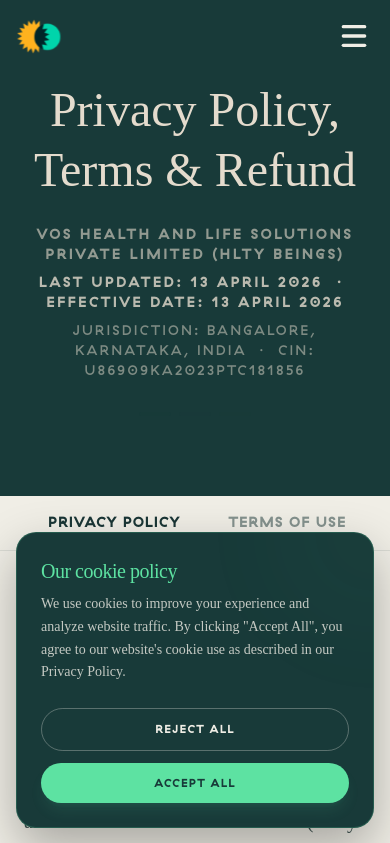
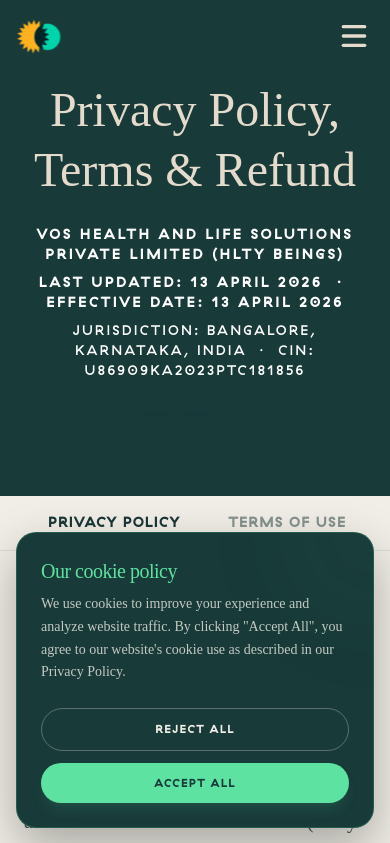
Before and after one commit to hsk-2004/Hlty.care_LandingPage, a Next.js app: page /privacy-policy in a window 390 px wide. Shown: the top 843 px of the page. Built offline with nearby package versions, Linux system fonts and the light colour scheme; a web font is replaced by a local one.

Commit message:
added items

```diff
--- a/app/privacy-policy/page.tsx
+++ b/app/privacy-policy/page.tsx
@@ -144,13 +144,13 @@
                             <h1 className="text-5xl lg:text-7xl font-normal font-jubilat text-[#E4DBCD] mb-6 leading-tight">
                                 Privacy Policy,<br />Terms & Refund
                             </h1>
-                            <p className="text-sm font-haptik font-bold uppercase tracking-[0.2em] text-[#E4DBCD]/60 mb-2">
+                            <p className="text-sm font-haptik font-bold uppercase tracking-[0.2em] text-white mb-2">
                                 VOS Health and Life Solutions Private Limited (Hlty Beings)
                             </p>
-                            <p className="text-sm font-haptik font-bold uppercase tracking-[0.2em] text-[#E4DBCD]/80 mb-2">
+                            <p className="text-sm font-haptik font-bold uppercase tracking-[0.2em] text-white mb-2">
                                 Last Updated: 13 April 2026 &nbsp;·&nbsp; Effective Date: 13 April 2026
                             </p>
-                            <p className="text-sm font-haptik uppercase tracking-[0.15em] text-[#E4DBCD]/50 mb-8">
+                            <p className="text-sm font-haptik uppercase tracking-[0.15em] text-white mb-8">
                                 Jurisdiction: Bangalore, Karnataka, India &nbsp;·&nbsp; CIN: U86909KA2023PTC181856
                             </p>
                             <div className="flex justify-center mt-4">
--- a/components/layout/Navbar.tsx
+++ b/components/layout/Navbar.tsx
@@ -72,7 +72,7 @@
             initial="visible"
             animate={(isOpen || isExploreOpen) ? "visible" : (hidden ? "hidden" : "visible")}
             transition={{ duration: 0.3, ease: "easeInOut" }}
-            className={`fixed top-0 left-0 w-full z-[100] flex justify-center items-center p-4 lg:py-4 lg:px-6 ${(isOpen || isExploreOpen) ? "bg-[#183A39]" : "transition-colors duration-300 " + (isDark ? "bg-[#183A39] lg:bg-transparent" : (scrolled ? "bg-background/80 backdrop-blur-md shadow-sm" : "bg-transparent"))
+            className={`fixed top-0 left-0 w-full z-[100] flex justify-center items-center p-4 lg:py-4 lg:px-6 ${(isOpen || isExploreOpen) ? "bg-[#183A39]" : "transition-colors duration-300 " + (isDark ? (bgTransparent ? "bg-transparent" : "bg-[#183A39] lg:bg-transparent") : (scrolled ? "bg-background/80 backdrop-blur-md shadow-sm" : "bg-transparent"))
                 }`}
         >
             <div className={`flex justify-between items-center w-full max-w-7xl lg:px-2 ${isDark ? `lg:h-[56px] xl:h-[68px] ${bgTransparent ? "" : "lg:bg-[#E4DBCD]"} lg:rounded-[32px] lg:py-1.5` : ""}`}>
@@ -147,7 +147,8 @@
                         </Link>
                     ) : (
                         <button
-                            className={`lg:hidden p-1 hover:opacity-70 transition-opacity z-50 ${isDark ? "text-[#F0EEE6]" : "text-[#183A39]"}`}
+                            className={`lg:hidden p-1 hover:opacity-70 transition-opacity z-50`}
+                            style={{ color: textColor || (isDark ? "#F0EEE6" : (scrolled ? "#183A39" : "#183A39")) }}
                             onClick={() => setIsOpen(!isOpen)}
                         >
                             {isOpen ? <X size={32} strokeWidth={2.5} /> : <Menu size={32} strokeWidth={2.5} />}
```
